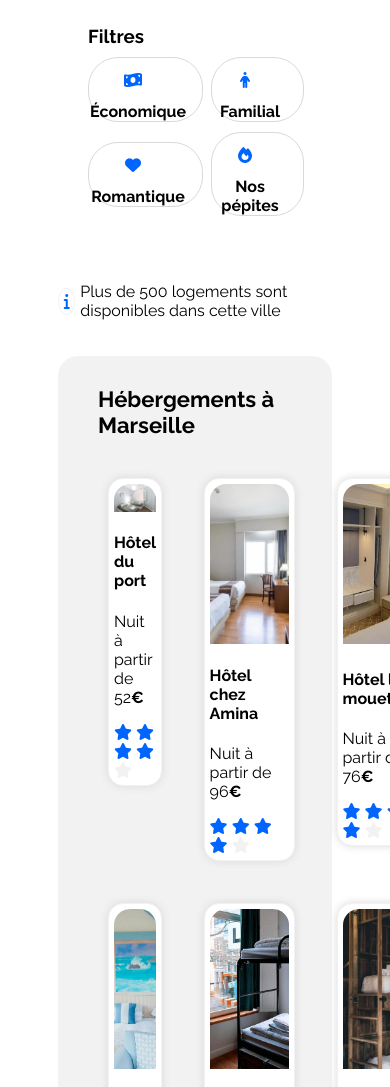
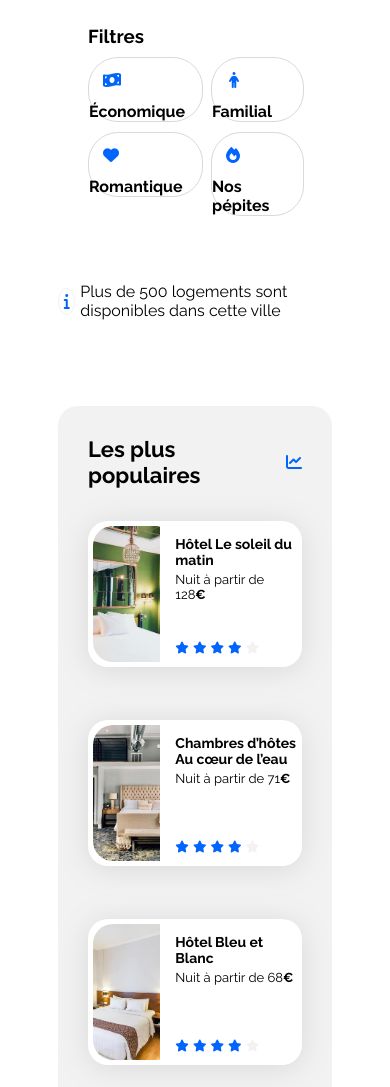
Before and after one commit to rakiko86/Booki, a plain HTML site: page index.html in a window 390 px wide. Shown: the part 360-1447 px from the top of the page. Drawn offline with Linux system fonts and the light colour scheme.

Commit message:
feat;ajouter populaires partie résponsive mobile

```diff
--- a/css/style.css
+++ b/css/style.css
@@ -597,23 +597,40 @@ a:hover {
         display: none;
     }
 
-    }
-    /* Media query pour les écrans de moins de 768px */
-@media (max-width: 767.98px) {
+
     .filters {
         display: grid;
         grid-template-columns: repeat(2, 1fr);
         gap: 10px;
-        align-items: center;
-        text-align: center;
+
+
+
     }
 
     .filters h3 {
-        grid-column: 1 / -1; /* occupe toute la largeur */
-        text-align: center;
+        grid-column: 1 / -1;
+
     }
 
     .btn-filter {
-        width: 100%; /* Prend la largeur de chaque colonne */
+        width: 100%;
+    }
+    /* populaires*/
+
+    .hebergements-and-populaires{
+        flex-direction: column-reverse;
+
+
+
+    }
+
+    .populaires-cards {
+        display: flex;
+        flex-direction: column;
+    }
+
+    .populaires-cards a {
+        width: 100%;
+        margin-bottom: 20px;
     }
 }
```
